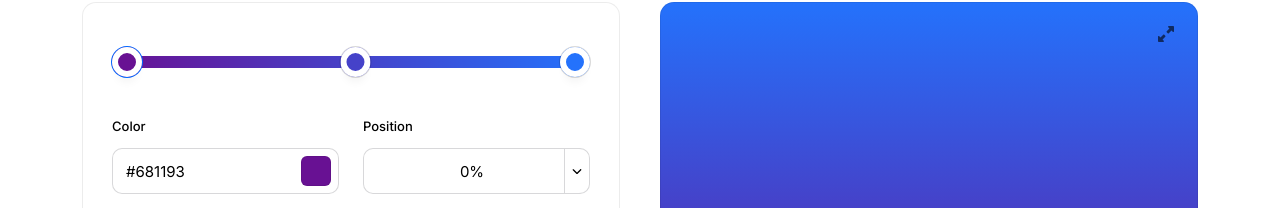
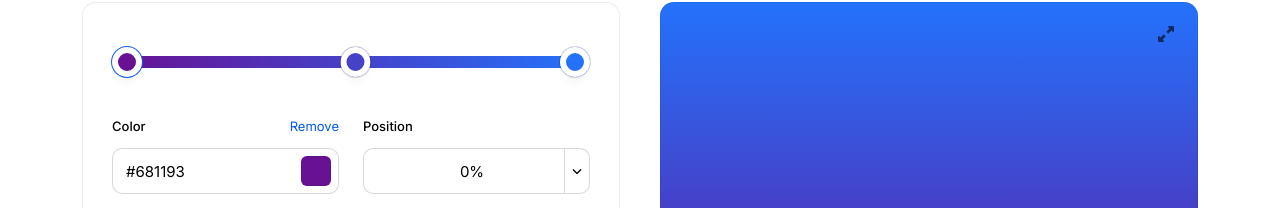
Before and after one commit to sarthak264/gradient-generator, a React (Vite) app: page / in a window 1280 px wide. Shown: the part 377-585 px from the top of the page. Built offline with nearby package versions, Linux system fonts and the light colour scheme; a web font is replaced by a local one.

Commit message:
added removeStop functionality

```diff
--- a/src/components/ui/colorInput/ColorInput.jsx
+++ b/src/components/ui/colorInput/ColorInput.jsx
@@ -4,7 +4,8 @@ import styles from './colorInput.module.css';
 import useStore from '../../../store';
 
 const ColorInput = () => {
-  const { stopsArr, activeStop, setColor, randomCalls } = useStore();
+  const { stopsArr, activeStop, setColor, randomCalls, removeStop } =
+    useStore();
   const [localColor, setLocalColor] = useState(stopsArr[activeStop].color);
   const [selectColor, setSelectColor] = useState(false);
 
@@ -17,7 +18,17 @@ const ColorInput = () => {
 
   return (
     <div className={styles.colorInputWrapper}>
-      <label htmlFor='color'>Color</label>
+      <label htmlFor='color' className={styles.colorInputLabel}>
+        Color
+        {stopsArr.length > 2 && (
+          <span
+            className={styles.removeBtn}
+            onClick={() => removeStop(activeStop)}
+          >
+            Remove
+          </span>
+        )}
+      </label>
       <input
         type='text'
         name='color'
@@ -33,7 +44,9 @@ const ColorInput = () => {
           setSelectColor((old) => (old === null ? true : !old));
         }}
       ></div>
-      {selectColor && <HexColorPicker color={localColor} onChange={setLocalColor} />}
+      {selectColor && (
+        <HexColorPicker color={localColor} onChange={setLocalColor} />
+      )}
     </div>
   );
 };
--- a/src/components/ui/colorInput/colorInput.module.css
+++ b/src/components/ui/colorInput/colorInput.module.css
@@ -1,5 +1,20 @@
 .colorInputWrapper {
     position: relative;
+}
+
+.colorInputLabel {
+    display: flex;
+    justify-content: space-between;
+}
+
+.removeBtn {
+    color: #005ce6;
+    font-weight: 400;
+    cursor: pointer;
+
+    &:hover {
+        text-decoration: underline;
+    }
 }
 
 .colorInput {
--- a/src/store.js
+++ b/src/store.js
@@ -30,6 +30,11 @@ const store = (set, get) => ({
     updatedStopsArr[get().activeStop].color = color;
     set({ stopsArr: updatedStopsArr }, false, 'setColor');
   },
+  removeStop: (index) => {
+    const updatedStopsArr = [...get().stopsArr];
+    updatedStopsArr.splice(index, 1);
+    set({ stopsArr: updatedStopsArr }, false, 'removeStop');
+  },
   setPosition: (position) => {
     const updatedStopsArr = [...get().stopsArr];
     updatedStopsArr[get().activeStop].position = position;
```
